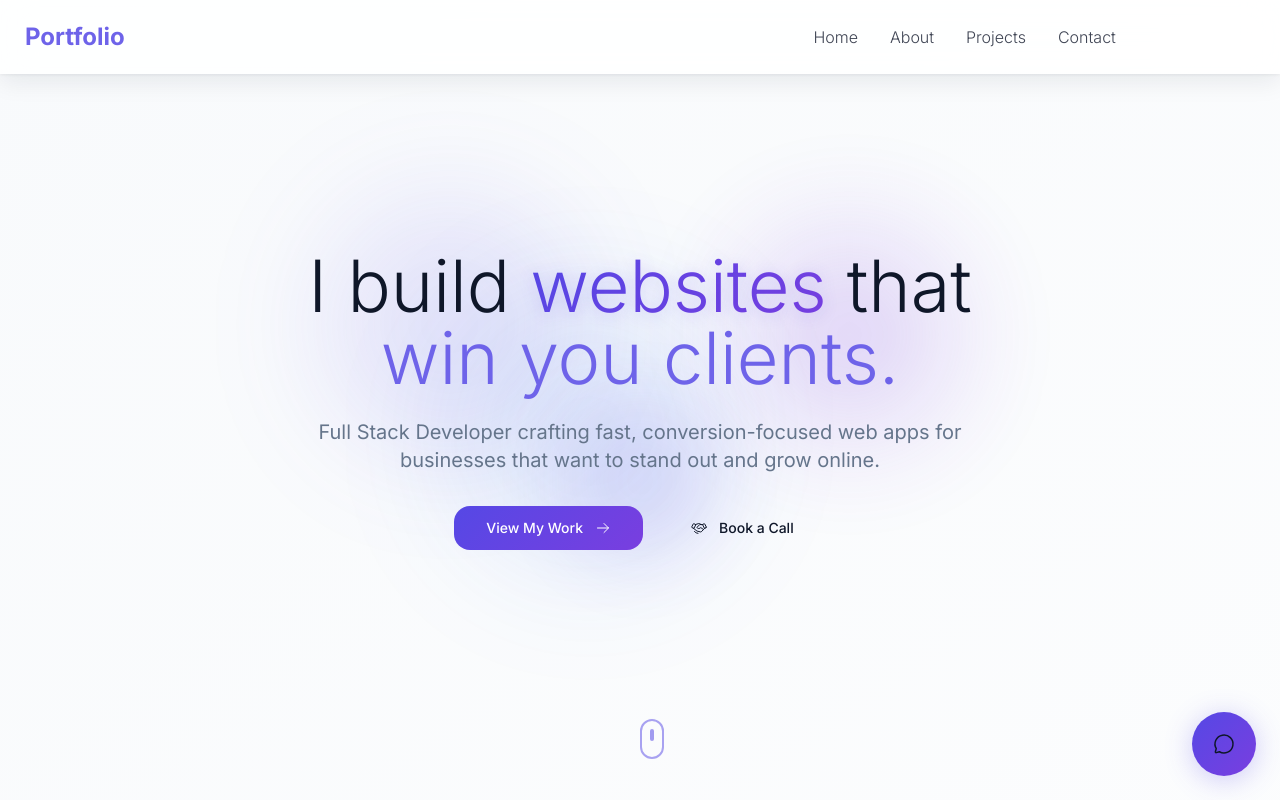
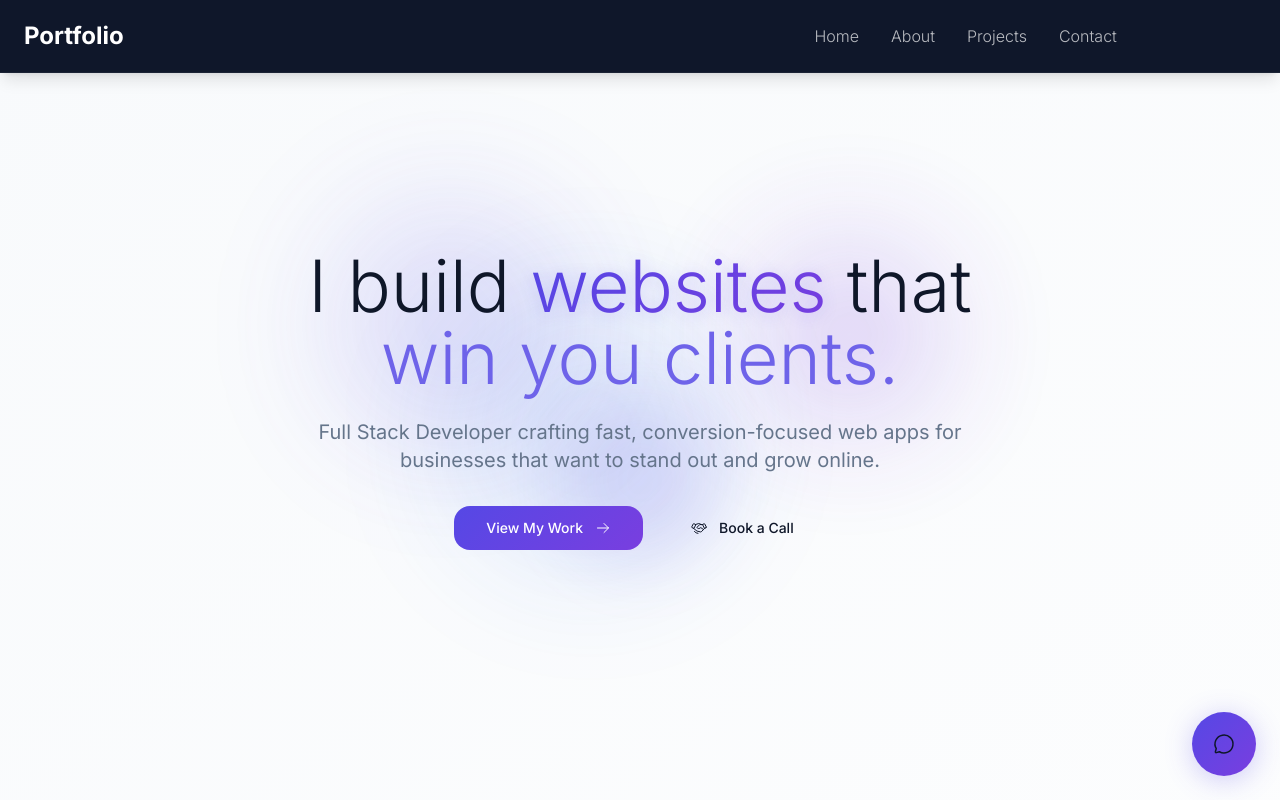
Before and after one commit to shadowslash420-create/ouss-porto, a React (Vite) app: page / in a window 1280 px wide. Shown: the top 800 px of the page. Built offline with nearby package versions, Linux system fonts and the light colour scheme.

Commit message:
Remove unused code and refactor Navigation component styling
Replit-Commit-Author: Agent

```diff
--- a/src/components/Hero.tsx
+++ b/src/components/Hero.tsx
@@ -119,11 +119,6 @@ const Hero = () => {
         </div>
       </div>
 
-      <div className="absolute bottom-8 left-1/2 transform -translate-x-1/2 animate-bounce">
-        <div className="w-6 h-10 border-2 border-primary/50 rounded-full flex justify-center">
-          <div className="w-1 h-3 bg-primary rounded-full mt-2 animate-pulse" />
-        </div>
-      </div>
     </section>
   );
 };
--- a/src/components/Navigation.tsx
+++ b/src/components/Navigation.tsx
@@ -78,50 +78,50 @@ const Navigation = () => {
 
   return (
     <>
-      <nav ref={navRef}className="fixed top-0 left-0 right-0 z-40 glass border-b border-white/10">
+      <nav ref={navRef} className="fixed top-0 left-0 right-0 z-40 bg-[#0F172A] border-b border-white/5 shadow-lg">
         <div className="container mx-auto px-6 py-4">
           <div className="flex items-center justify-between">
             <div ref={logoRef}>
-              <h2 className="text-2xl font-bold text-primary-glow cursor-pointer">
+              <h2 className="text-2xl font-bold text-white cursor-pointer">
                 Portfolio
               </h2>
             </div>
 
             <div ref={menuRef} className="hidden md:flex items-center space-x-8">
               {navItems.map((item) => (
-                <button key={item.id} onClick={() => scrollToSection(item.id)} className="text-foreground/80 hover:text-primary-glow transition-colors duration-300 font-light">
+                <button key={item.id} onClick={() => scrollToSection(item.id)} className="text-white/70 hover:text-white transition-colors duration-300 font-light">
                   {item.name}
                 </button>
               ))}
 
-              <button onClick={() => scrollToSection('contact')}className="px-6 py-2 bg-gradient-primary text-primary-foreground rounded-lg hover:shadow-glow-primary transition-all duration-300 hover:scale-105">
+              <button onClick={() => scrollToSection('contact')} className="px-6 py-2 bg-gradient-primary text-white rounded-lg hover:shadow-glow-primary transition-all duration-300 hover:scale-105">
                 Hire Me
               </button>
             </div>
 
-            <button onClick={() => setIsOpen(!isOpen)} className="md:hidden text-foreground p-2">
+            <button onClick={() => setIsOpen(!isOpen)} className="md:hidden text-white p-2">
               <List size={24} />
             </button>
           </div>
         </div>
       </nav>
 
-      <div ref={mobileMenuRef}className="fixed top-0 right-0 w-full h-full bg-background/95 backdrop-blur-lg z-50 transform translate-x-full md:hidden">
+      <div ref={mobileMenuRef} className="fixed top-0 right-0 w-full h-full bg-[#0F172A] z-50 transform translate-x-full md:hidden">
         <div className="flex items-center justify-between p-6 border-b border-white/10">
-          <h2 className="text-2xl font-light text-primary-glow">Portfolio</h2>
-          <button onClick={() => setIsOpen(false)} className="text-foreground p-2">
+          <h2 className="text-2xl font-light text-white">Portfolio</h2>
+          <button onClick={() => setIsOpen(false)} className="text-white/70 p-2">
             <X size={24} />
           </button>
         </div>
 
         <div className="flex flex-col space-y-6 p-6 mt-8">
           {navItems.map((item) => (
-            <button key={item.id} onClick={() => scrollToSection(item.id)} className="menu-item text-left text-xl text-foreground/80 hover:text-primary-glow transition-colors duration-300">
+            <button key={item.id} onClick={() => scrollToSection(item.id)} className="menu-item text-left text-xl text-white/70 hover:text-white transition-colors duration-300">
               {item.name}
             </button>
           ))}
 
-          <button onClick={() => scrollToSection('contact')}className="menu-item px-6 py-3 bg-gradient-primary text-primary-foreground rounded-lg hover:shadow-glow-primary transition-all duration-300 text-center mt-8">
+          <button onClick={() => scrollToSection('contact')} className="menu-item px-6 py-3 bg-gradient-primary text-white rounded-lg hover:shadow-glow-primary transition-all duration-300 text-center mt-8">
             Hire Me
           </button>
         </div>
--- a/src/components/Portfolio.tsx
+++ b/src/components/Portfolio.tsx
@@ -2,7 +2,6 @@ import { useState, useEffect } from 'react';
 import Preloader from './Preloader';
 import Navigation from './Navigation';
 import Hero from './Hero';
-import SocialProof from './SocialProof';
 import About from './About';
 import Projects from './Projects';
 import Process from './Process';
@@ -37,7 +36,6 @@ const Portfolio = () => {
         <Navigation />
         <main>
           <Hero />
-          <SocialProof />
           <About />
           <Projects />
           <Process />
```
